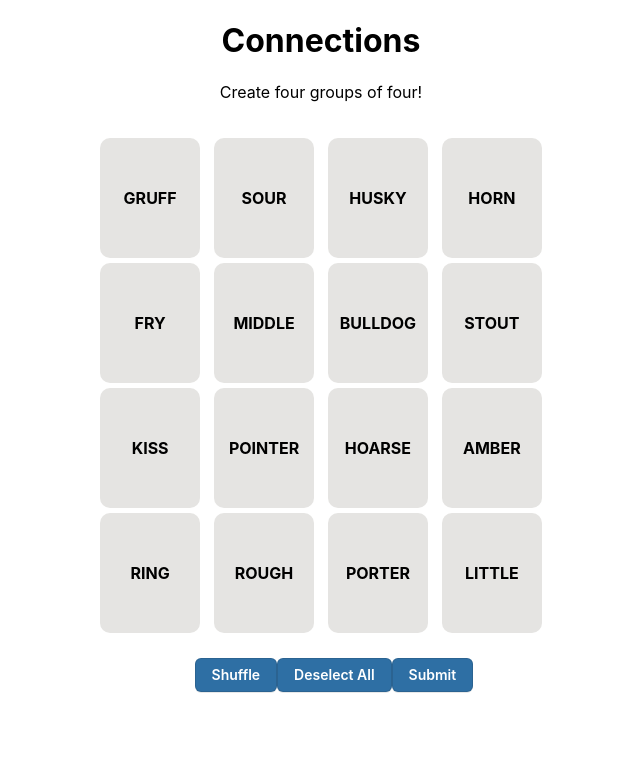
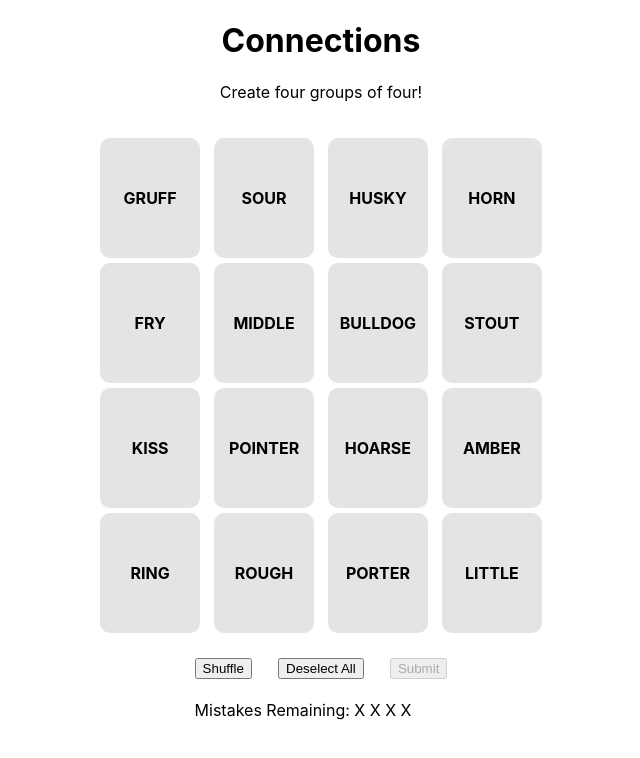
Before and after one commit to GriffinMichalak/nyt-connections, an Angular app: page / in a window 1280 px wide. Shown: the top 758 px of the page, without its empty margins (319-959 px from the left). Built offline with nearby package versions, Linux system fonts and the light colour scheme.

Commit message:
mistakes

```diff
--- a/src/app/app.component.html
+++ b/src/app/app.component.html
@@ -1,5 +1,16 @@
 <!-- https://nyt-connections-nine.vercel.app/ -->
+
 <div class="main">
+  @if (mistakes === 0) {
+    <div style="text-align: center;">
+      <br><br><br><br><br>
+      <h2>You Lose!</h2>
+      <div class="row" style="width: 10%;">
+        <button (click)="playAgain()" class="button-3" role="button">Play Again</button>
+       </div>
+    </div>
+  }
+  @else {
     <!-- Heading -->
     <div class="heading">
       <h1>Connections</h1>
@@ -28,4 +39,14 @@
       <button (click)="deselectAll()" class="button-3" role="button">Deselect All</button>
       <button (click)="submit()" class="button-3" role="button" [disabled]="this.selectedCount!=4">Submit</button>
      </div>
+
+     <!-- Mistakes -->
+     <div class="row" style="width: 20%;">
+      @if (mistakes == 4) { <p>Mistakes Remaining: X X X X</p> }
+      @else if (mistakes == 3) {<p>Mistakes Remaining: X X X</p> }
+      @else if (mistakes == 2) {<p>Mistakes Remaining: X X</p> }
+      @else if (mistakes == 1) {<p>Mistakes Remaining: X</p> }
      </div>
+  }
+
+</div>
--- a/src/app/app.component.scss
+++ b/src/app/app.component.scss
@@ -47,39 +47,3 @@
     border-color: #000;
     box-shadow: 0 0 10px rgba(0, 0, 0, 0.2);
   }
-
-/* CSS */
-.button-3 {
-  appearance: none;
-  background-color: #2e6fa4;
-  border: 1px solid rgba(27, 31, 35, .15);
-  border-radius: 6px;
-  box-shadow: rgba(27, 31, 35, .1) 0 1px 0;
-  box-sizing: border-box;
-  color: #fff;
-  cursor: pointer;
-  display: inline-block;
-  font-family: -apple-system,system-ui,"Segoe UI",Helvetica,Arial,sans-serif,"Apple Color Emoji","Segoe UI Emoji";
-  font-size: 14px;
-  font-weight: 600;
-  line-height: 20px;
-  padding: 6px 16px;
-  position: relative;
-  text-align: center;
-  text-decoration: none;
-  user-select: none;
-  -webkit-user-select: none;
-  touch-action: manipulation;
-  vertical-align: middle;
-  white-space: nowrap;
-  transition: 0.3s;
-}
-
-.button-3:hover {
-  background-color: #6192b2;
-}
-
-.button-3:focus {
-  box-shadow: rgba(46, 117, 164, 0.4) 0 0 0 3px;
-  outline: none;
-}
--- a/src/app/app.component.ts
+++ b/src/app/app.component.ts
@@ -11,6 +11,7 @@
   styleUrl: './app.component.scss'
 })
 export class AppComponent implements OnInit {
+  mistakes = 4;
   maxSelections = 4;
   selectedCount = 0;
   selectedCards: Card[] = [];
@@ -74,15 +75,22 @@
     const allSameCategory = this.selectedCards.every(card => card.category === firstCategory);
 
     if (allSameCategory) {
-      console.log('correct!');
+      console.log('correct');
+      this.selectedCards.forEach(card => card.found = true);
     } else {
       console.log('incorrect');
+      this.deselectAll();
+      this.mistakes--;
     }
   }
 
 
   shuffleCards() {
     this.cards = this.shuffle(this.cards);
+  }
+
+  playAgain() {
+    location.reload();
   }
 
   shuffle(array: any[]) {
@@ -98,5 +106,6 @@
   return array;
 }
 
+
   title = 'nyt-connections';
 }
```
Lines whose indentation alone changed are shown as unchanged.
